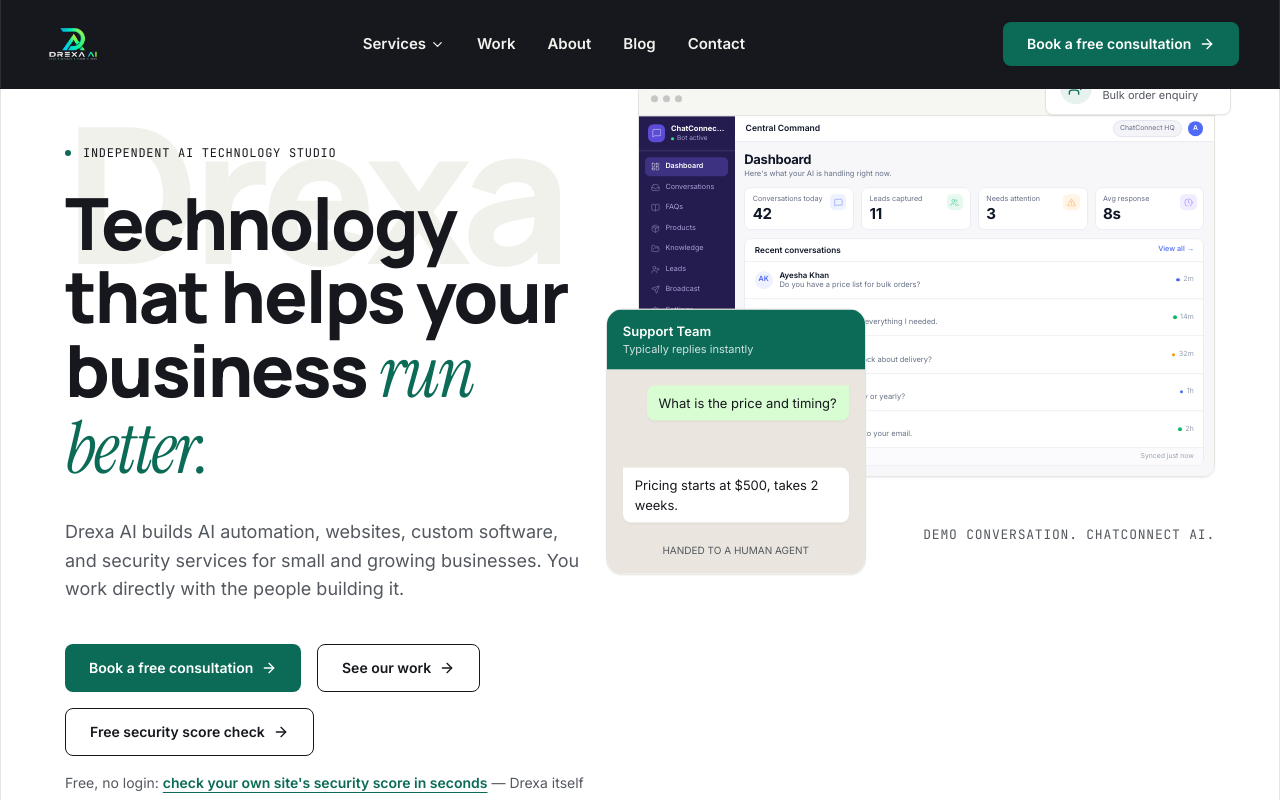
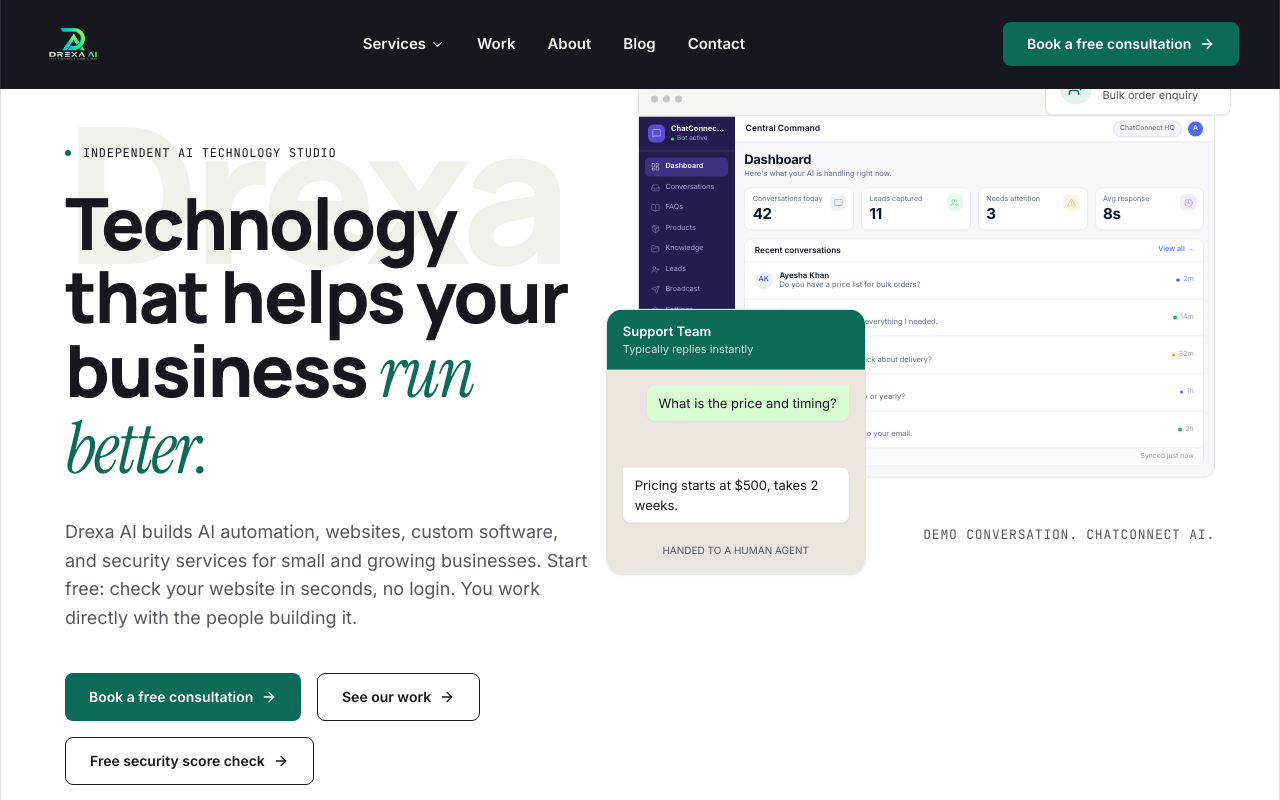
Before and after one commit to Raja468/Drexa_AI, a Next.js app: page / in a window 1280 px wide. Shown: the top 800 px of the page. Built offline with nearby package versions, Linux system fonts and the light colour scheme.

Commit message:
Improve homepage first impact and fix navbar security link

```diff
--- a/components/layout/Navbar.tsx
+++ b/components/layout/Navbar.tsx
@@ -8,7 +8,7 @@
 import { Magnetic } from '@/components/motion/Magnetic'
 
 const links = [['Work', '/work'], ['About', '/about'], ['Blog', '/blog'], ['Contact', '/contact']] as const
-const services = [['AI Development & Automation', '/services/ai-automation'], ['Web Development', '/services/web-development'], ['Software Development', '/services/software-development'], ['Cybersecurity', '/services/cybersecurity']] as const
+const services = [['AI Development & Automation', '/services/ai-automation'], ['Web Development', '/services/web-development'], ['Software Development', '/services/software-development'], ['Cybersecurity', '/security-audit']] as const
 
 export function Navbar() {
   const [open, setOpen] = useState(false)
--- a/components/sections/modern-home.tsx
+++ b/components/sections/modern-home.tsx
@@ -104,7 +104,7 @@
             </FadeUp>
             <FadeUp animateOnMount delay={0.2}>
               <p className="mt-8 max-w-[60ch] text-[18px] leading-[1.6] text-[#54585F]">
-                Drexa AI builds AI automation, websites, custom software, and security services for small and growing businesses. You work directly with the people building it.
+                Drexa AI builds AI automation, websites, custom software, and security services for small and growing businesses. Start free: check your website in seconds, no login. You work directly with the people building it.
               </p>
             </FadeUp>
             <FadeUp animateOnMount delay={0.32}>
@@ -114,7 +114,7 @@
                 <Magnetic strength={8}><Button href="/security-score" secondary>Free security score check</Button></Magnetic>
               </div>
               <p className="mt-4 max-w-[60ch] text-[14px] leading-[1.6] text-[#54585F]">
-                Free, no login: <Link href="/security-score" className="font-semibold text-accent underline underline-offset-4">check your own site&apos;s security score in seconds</Link> — Drexa itself scores 95/100.
+                Free tools, no login: <Link href="/security-score" className="font-semibold text-accent underline underline-offset-4">security score 95/100</Link> and <Link href="/seo-check" className="font-semibold text-accent underline underline-offset-4">SEO check 100/100</Link> on our own site — check yours in seconds.
               </p>
             </FadeUp>
             <FadeUp animateOnMount delay={0.44}>
```
